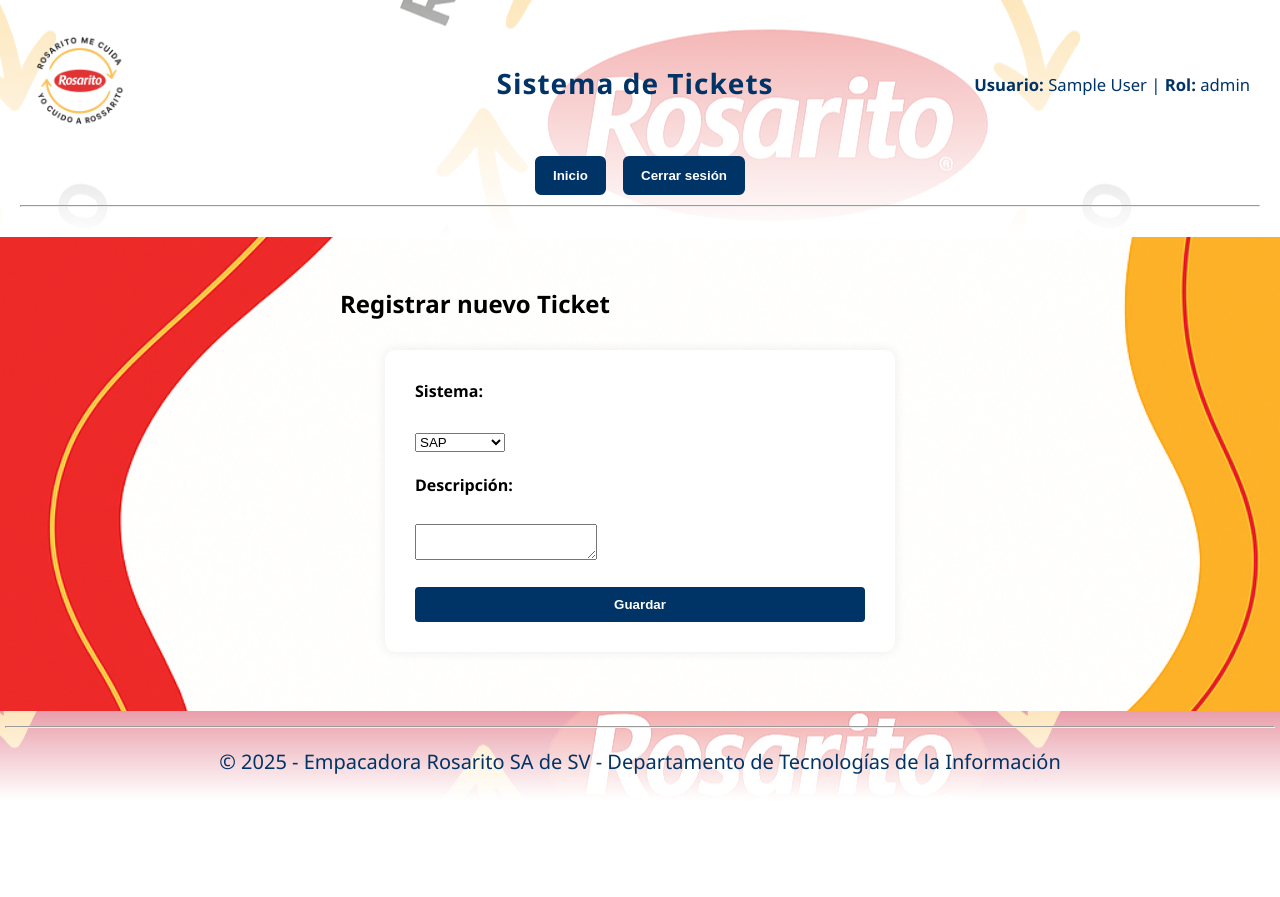
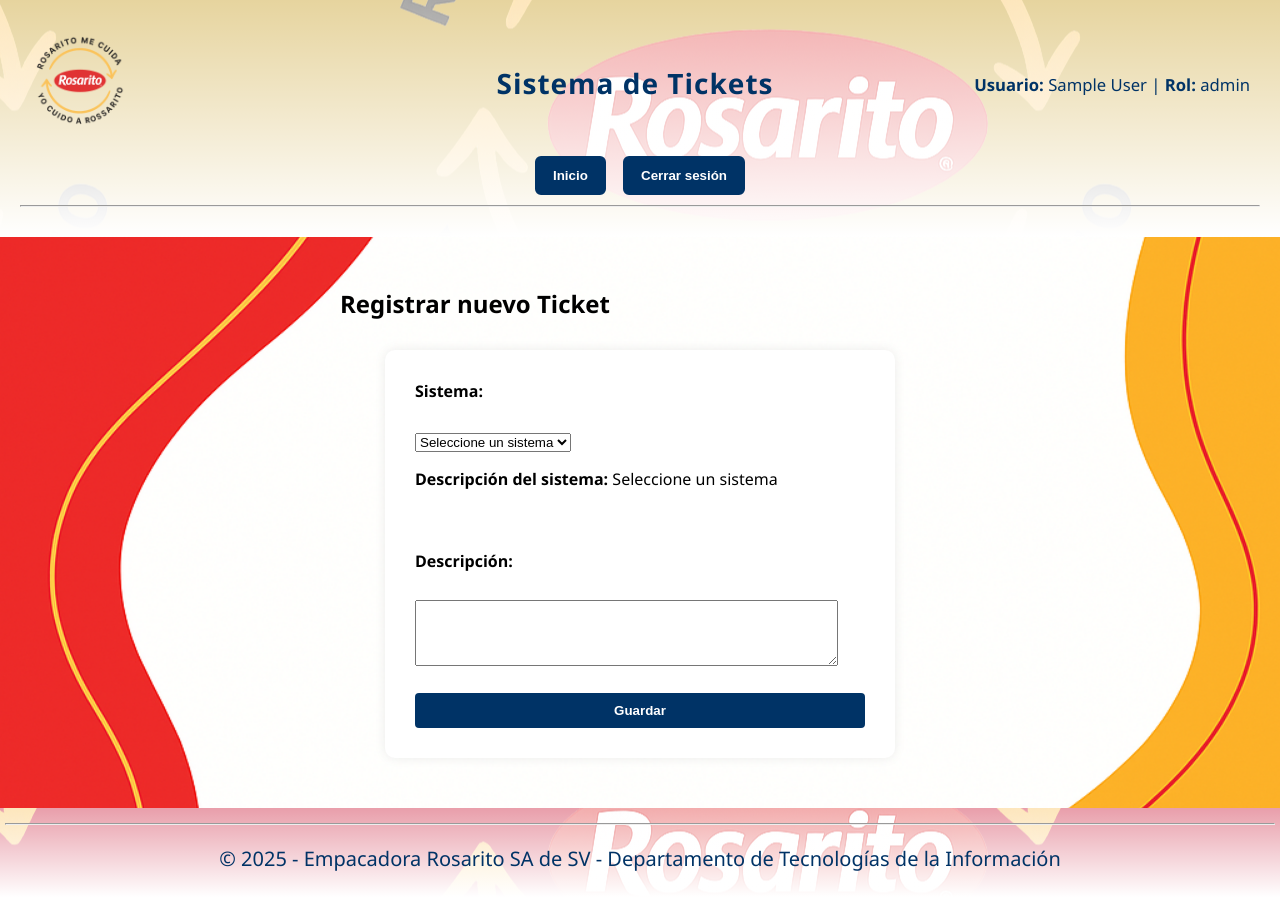
Before and after one commit to juggernutes/tikets, a PHP site: page /views/registrar_tiket.php in a window 1280 px wide. Before the commit the page ends 789 px from the top, so only its background shows below. Run offline with PHP 8.4, Linux system fonts and the light colour scheme; the visitor is signed in with stand-in values (Sample User, id 1).

Commit message:
septimo dia 2

```diff
--- a/config/db_connection.php
+++ b/config/db_connection.php
@@ -20,8 +20,4 @@
 if ($conn->connect_error) {
     die("Conexión fallida: " . $conn->connect_error);
 }
-
-
-
-
 ?>
--- /dev/null
+++ b/controllers/sistemaController.php
@@ -0,0 +1,36 @@
+<?php
+require_once '../models/Sistema.php';
+
+class SistemaController {
+    private $sistemaModel;
+
+    public function __construct($conn) {
+        // Asumes que estás pasando la conexión desde fuera (buena práctica para inyección de dependencias)
+        $this->sistemaModel = new Sistema($conn);
+    }
+
+    public function obtenerSistemas() {
+        return $this->sistemaModel->obtenerTodos();
+    }
+
+    public function obtenerSistemaPorId($id) {
+        return $this->sistemaModel->obtenerPorId($id);
+    }
+
+    public function comboSistemas($selected = null) {
+        $sistemas = $this->obtenerSistemas();
+        $options = '';
+
+        foreach ($sistemas as $sistema) {
+            $isSelected = ($selected !== null && $selected == $sistema['ID_Sistema']) ? ' selected' : '';
+            $options .= '<option value="' . htmlspecialchars($sistema['ID_Sistema']) . '"' . $isSelected . '>' . htmlspecialchars($sistema['Nombre']) . '</option>';
+        }
+
+        return $options;
+    }
+
+    public function obtenerDescripcionSistema($id) {
+        $sistema = $this->obtenerSistemaPorId($id);
+        return $sistema ? $sistema['Descripcion'] : 'Descripción no disponible';
+    }
+}
--- a/models/sistema.php
+++ b/models/sistema.php
@@ -0,0 +1,38 @@
+<?php
+class Sistema {
+     private $conn;
+
+    public function __construct($db) {
+        $this->conn = $db;
+    }
+    // Usando SP para obtener todos los sistemas
+   public function obtenerTodos() {
+        $sistemas = [];
+
+        if ($stmt = $this->conn->prepare("CALL sp_sistemas(1, 0)")) {
+            $stmt->execute();
+            $result = $stmt->get_result();
+            while ($row = $result->fetch_assoc()) {
+                $sistemas[] = $row;
+            }
+            $stmt->close();
+            // Limpieza del result set (para múltiples consultas)
+            while ($this->conn->more_results() && $this->conn->next_result()) {
+                $this->conn->use_result();
+            }
+        }
+
+        return $sistemas;
+    }
+
+    public function obtenerPorId($id) {
+        $sql = "CALL sp_sistemas(2, ?)";
+        $stmt = $this->conn->prepare($sql);
+        $stmt->execute([$id]);
+        return $stmt->fetch(PDO::FETCH_ASSOC);
+    }
+
+}
+
+// Usando SP para crear un nuevo sistema
+?>
--- a/tools/style.css
+++ b/tools/style.css
@@ -6,6 +6,7 @@
     --rosarito-white: #ffffff;
     --rosarito-negro: #000000;
     --rosarito-azul: #003366;
+    --rosarito-amrillo: #c29510;
     --rosarito-fondo1: ('..img/fondo_2.png');
     --rosarito-fondo2: ('..img/LOGO_4.png');
 }
@@ -27,7 +28,7 @@
     background-image: linear-gradient( rgba(255, 255, 255, 0.595), rgb(255, 255, 255)), url('../img/LOGO_3.png');
     background-position: right;  /* Centra la imagen */
     background-repeat: repeat; /* Evita que se repita */
-    background-color: var(--rosarito-white);
+    background-color: var(--rosarito-amrillo);
     color: var(--rosarito-azul);
     padding: 20px;
     text-align: center;
--- a/views/registrar_tiket.php
+++ b/views/registrar_tiket.php
@@ -4,24 +4,48 @@
     header("Location: ../public/index.php");
     exit;
 }
+
 $title = "Registrar Ticket";
 include __DIR__ . '/layout/header.php';
+
+require_once '../config/db_connection.php';
+require_once '../controllers/SistemaController.php';
+
+$sistemaController = new SistemaController($conn);
+// Verifica si el usuario tiene permisos para registrar tickets
+
 ?>
 
 <div style="max-width: 600px; margin: 30px auto;">
     <h2>Registrar nuevo Ticket</h2>
     <form action="../controllers/guardarTiket.php" method="POST">
-        <label>Sistema:</label><br>
-        <select name="id_sistema" required>
-            <option value="1">SAP</option>
-            <option value="2">WINDOWS</option>
-            <!-- Aquí idealmente cargar dinámicamente -->
-        </select><br><br>
-
-        <label>Descripción:</label><br>
-        <textarea name="descripcion" required></textarea><br><br>
+        <label for="id_sistema">Sistema:</label><br>
+        <select name="id_sistema" id="id_sistema" required>
+            <option value="">Seleccione un sistema</option>
+            <?php
+            $sistemas = $sistemaController->obtenerSistemas();
+            foreach ($sistemas as $sistema) {
+                $id = htmlspecialchars($sistema['ID_Sistema']);
+                $nombre = htmlspecialchars($sistema['Nombre']);
+                $descripcion = htmlspecialchars($sistema['Descripcion']);
+                echo "<option value=\"$id\" data-descripcion=\"$descripcion\">$nombre</option>";
+            }
+            ?>
+        </select>
+            <p><strong>Descripción del sistema:</strong> <span id="descripcionSistema">Seleccione un sistema</span></p>
+        <script>
+            document.getElementById('id_sistema').addEventListener('change', function() {
+                var selectedOption = this.options[this.selectedIndex];
+                var descripcion = selectedOption.getAttribute('data-descripcion');
+                document.getElementById('descripcionSistema').textContent = descripcion || 'Seleccione un sistema';
+            });
+        </script>
+        <br><br>
+        <label for="descripcion">Descripción:</label><br>
+        <textarea name="descripcion" id="descripcion" rows="4" cols="50" required></textarea><br><br>
 
         <button type="submit">Guardar</button>
     </form>
-</div>
+ </div>
+
 <?php include __DIR__ . '/layout/footer.php'; ?>
```
Also changed, not shown: controllers/sistemasController.php (deleted).
